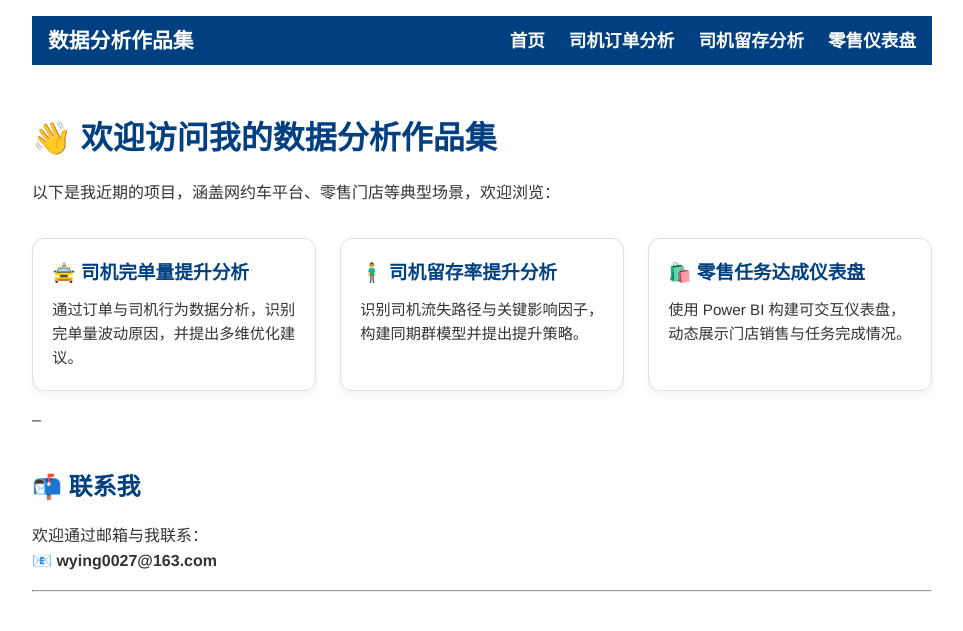
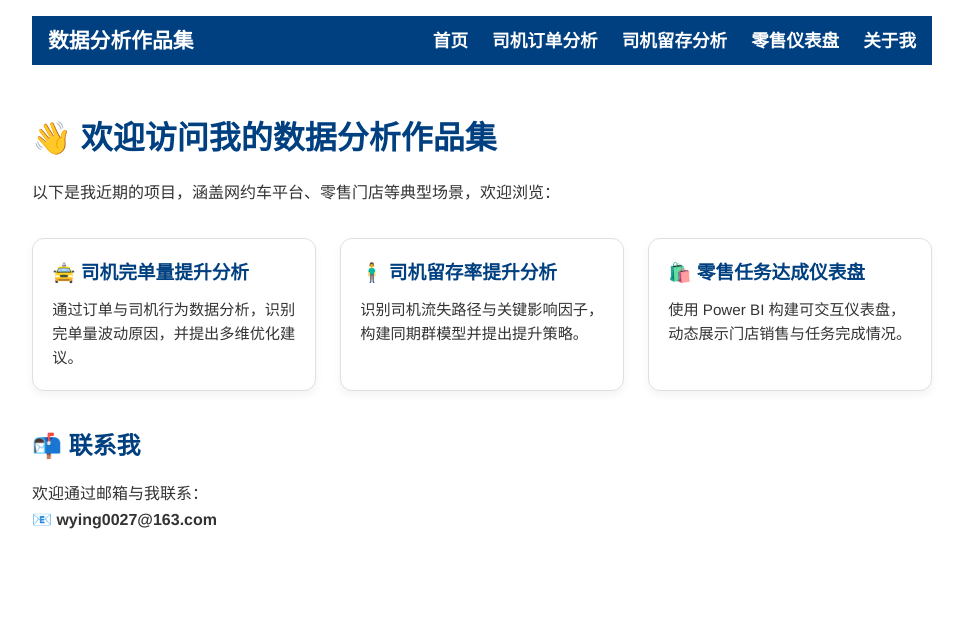
Before and after one commit to data-Serena/data-Serena.github.io, a Jekyll site: the page built from index.md, in a window 1280 px wide. Shown: the top 631 px of the page, without its empty margins (158-1121 px from the left). Built offline with Jekyll 4.4.1, drawn with Linux system fonts in a browser that asks for light colours.

Commit message:
添加所有更改优化

```diff
--- a/_layouts/default.html
+++ b/_layouts/default.html
@@ -19,6 +19,7 @@
         <li><a href="{{ '/projects/driver_order_analysis/' | relative_url }}" class="nav-link">司机订单分析</a></li>
         <li><a href="{{ '/projects/driver_retention_analysis/' | relative_url }}" class="nav-link">司机留存分析</a></li>
         <li><a href="{{ '/projects/retail-dashboard/' | relative_url }}" class="nav-link">零售仪表盘</a></li>
+        <li><a href="{{ '/about/' | relative_url }}" class="nav-link">关于我</a></li>
       </ul>
     </div>
   </nav>
--- a/index.md
+++ b/index.md
@@ -22,11 +22,7 @@ title: 数据分析作品集
   </div>
 </div>
 
---
-
 ## 📬 联系我
 
 欢迎通过邮箱与我联系：
 **📧 wying0027@163.com**
-
----
```
